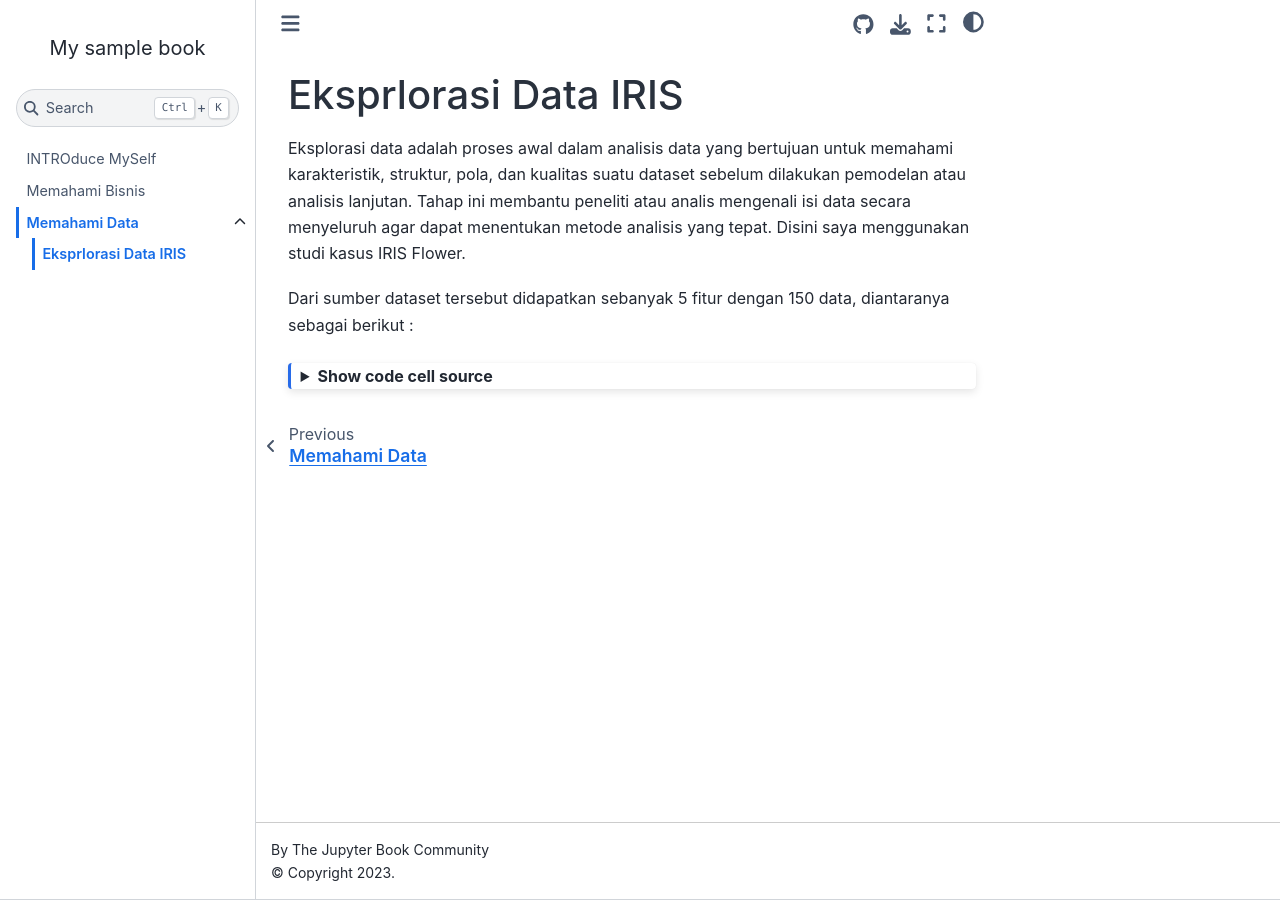
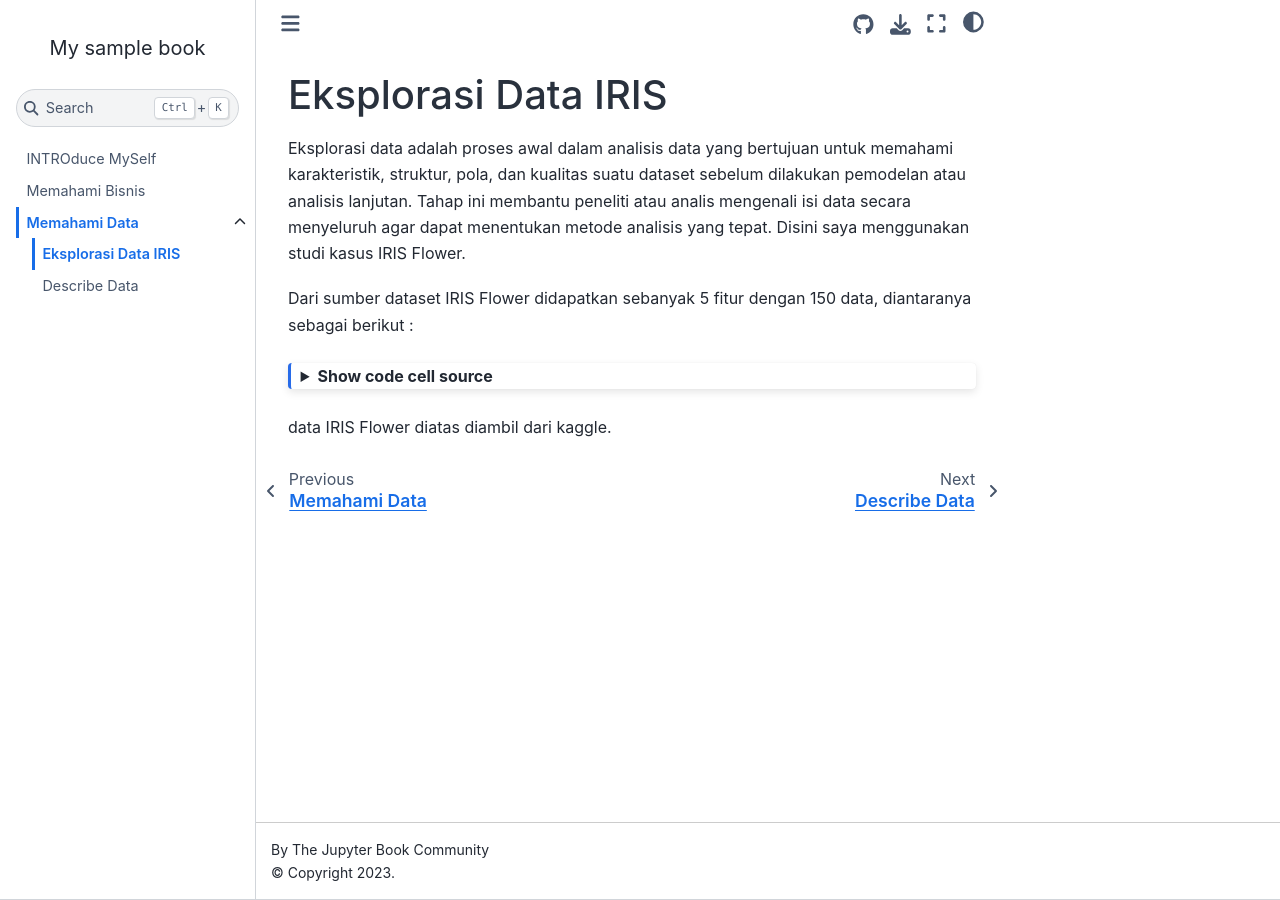
Before and after one commit to azes24/Pendata, a Jupyter Book: the page built from eksplorasi_data.md, in a window 1280 px wide. Built offline with Jupyter Book 1.0.4 settings and Sphinx 7.4.7 and the Sphinx Book theme 1.1.4, drawn with Linux system fonts in a browser that asks for light colours.

Commit message:
Update materi

````diff
--- a/_toc.yml
+++ b/_toc.yml
@@ -8,3 +8,4 @@ chapters:
 - file: Memahami_Data
   sections:
   - file: eksplorasi_data
+  - file: describe_data
--- a/eksplorasi_data.md
+++ b/eksplorasi_data.md
@@ -12,11 +12,11 @@ kernelspec:
   name: python3
 ---
 
-# Eksprlorasi Data IRIS
+# Eksplorasi Data IRIS
 
 Eksplorasi data adalah proses awal dalam analisis data yang bertujuan untuk memahami karakteristik, struktur, pola, dan kualitas suatu dataset sebelum dilakukan pemodelan atau analisis lanjutan. Tahap ini membantu peneliti atau analis mengenali isi data secara menyeluruh agar dapat menentukan metode analisis yang tepat. Disini saya menggunakan studi kasus IRIS Flower.
 
-Dari sumber dataset tersebut didapatkan sebanyak 5 fitur dengan 150 data, diantaranya sebagai berikut :
+Dari sumber dataset IRIS Flower didapatkan sebanyak 5 fitur dengan 150 data, diantaranya sebagai berikut :
 
 ```{code-cell}
 :tags: [hide-input]
@@ -26,3 +26,4 @@ df = pd.read_csv("IRIS.csv")
 df.index = df.index + 1
 df.head(150)
 ```
+data IRIS Flower diatas diambil dari kaggle.
````
Also changed, not shown: describe_data.md (+47 -0 lines), 3 other files.
